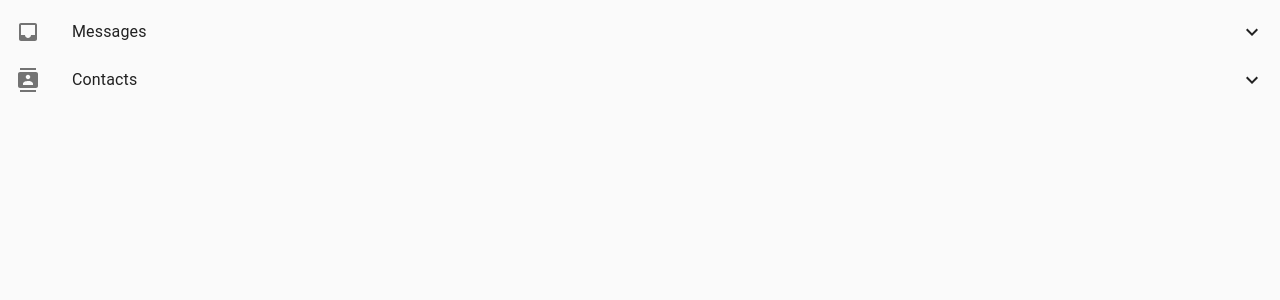
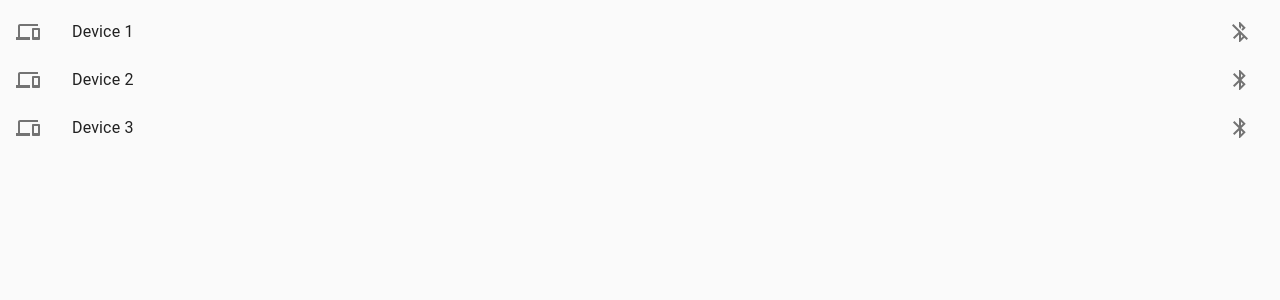
Before and after one commit to eliseuvideira/react-material-ui-cookbook, a React app: page / in a window 1280 px wide. Shown: the top 300 px of the page. Built offline with nearby package versions, Linux system fonts and the light colour scheme.

Commit message:
adding an secondary action to the listitem

```diff
--- a/src/components/Page.tsx
+++ b/src/components/Page.tsx
@@ -8,15 +8,13 @@ import {
   List,
   Container,
   ListItemIcon,
-  Collapse,
+  ListItemSecondaryAction,
+  IconButton,
 } from '@material-ui/core';
-import InboxIcon from '@material-ui/icons/Inbox';
-import MailIcon from '@material-ui/icons/Mail';
-import ContactsIcon from '@material-ui/icons/Contacts';
-import ContactMailIcon from '@material-ui/icons/ContactMail';
 import PropTypes from 'prop-types';
-import ExpandLessIcon from '@material-ui/icons/ExpandLess';
-import ExpandMoreIcon from '@material-ui/icons/ExpandMore';
+import BluetoothIcon from '@material-ui/icons/Bluetooth';
+import BluetoothDisabledIcon from '@material-ui/icons/BluetoothDisabled';
+import DevicesIcon from '@material-ui/icons/Devices';
 
 const useStyles = makeStyles((theme) => ({
   root: {
@@ -27,43 +25,37 @@ const useStyles = makeStyles((theme) => ({
   },
 }));
 
-const ExpandIcon: React.FC<{ expanded: boolean }> = ({ expanded }) =>
-  expanded ? <ExpandLessIcon /> : <ExpandMoreIcon />;
+const MaybeBluetoothIcon: React.FC<{ bluetooth: boolean }> = ({ bluetooth }) =>
+  bluetooth ? <BluetoothIcon /> : <BluetoothDisabledIcon />;
 
-ExpandIcon.propTypes = {
-  expanded: PropTypes.bool.isRequired,
+MaybeBluetoothIcon.propTypes = {
+  bluetooth: PropTypes.bool.isRequired,
 };
 
 const Page = () => {
   const classes = useStyles();
-  const [items, setItems] = useState([
+  const [devices, setDevices] = useState([
     {
-      name: 'Messages',
-      Icon: InboxIcon,
-      expanded: false,
-      children: [
-        { name: 'First Message', Icon: MailIcon },
-        { name: 'Second Message', Icon: MailIcon },
-      ],
+      name: 'Device 1',
+      bluetooth: false,
     },
     {
-      name: 'Contacts',
-      Icon: ContactsIcon,
-      expanded: false,
-      children: [
-        { name: 'First Contact', Icon: ContactMailIcon },
-        { name: 'Second Contact', Icon: ContactMailIcon },
-      ],
+      name: 'Device 2',
+      bluetooth: true,
+    },
+    {
+      name: 'Device 3',
+      bluetooth: true,
     },
   ]);
 
   const onClick = (index: number) => () => {
-    const newItems = [...items];
-    newItems[index] = {
-      ...newItems[index],
-      expanded: !newItems[index].expanded,
+    const newDevices = [...devices];
+    newDevices[index] = {
+      ...newDevices[index],
+      bluetooth: !newDevices[index].bluetooth,
     };
-    setItems(newItems);
+    setDevices(newDevices);
   };
 
   return (
@@ -73,31 +65,18 @@ const Page = () => {
         <Grid container>
           <Grid item xs={12}>
             <List>
-              {items.map((item, index) => (
-                <>
-                  <ListItem button onClick={onClick(index)}>
-                    <ListItemIcon>
-                      <item.Icon />
-                    </ListItemIcon>
-                    <ListItemText primary={item.name} />
-                    <ExpandIcon expanded={item.expanded} />
-                  </ListItem>
-                  <Collapse in={item.expanded}>
-                    {item.children.map((child) => (
-                      <ListItem
-                        key={child.name}
-                        button
-                        dense
-                        className={classes.subItem}
-                      >
-                        <ListItemIcon>
-                          <child.Icon />
-                        </ListItemIcon>
-                        <ListItemText primary={child.name} />
-                      </ListItem>
-                    ))}
-                  </Collapse>
-                </>
+              {devices.map((device, index) => (
+                <ListItem key={index} button>
+                  <ListItemIcon>
+                    <DevicesIcon />
+                  </ListItemIcon>
+                  <ListItemText primary={device.name} />
+                  <ListItemSecondaryAction>
+                    <IconButton onClick={onClick(index)}>
+                      <MaybeBluetoothIcon bluetooth={device.bluetooth} />
+                    </IconButton>
+                  </ListItemSecondaryAction>
+                </ListItem>
               ))}
             </List>
           </Grid>
```
